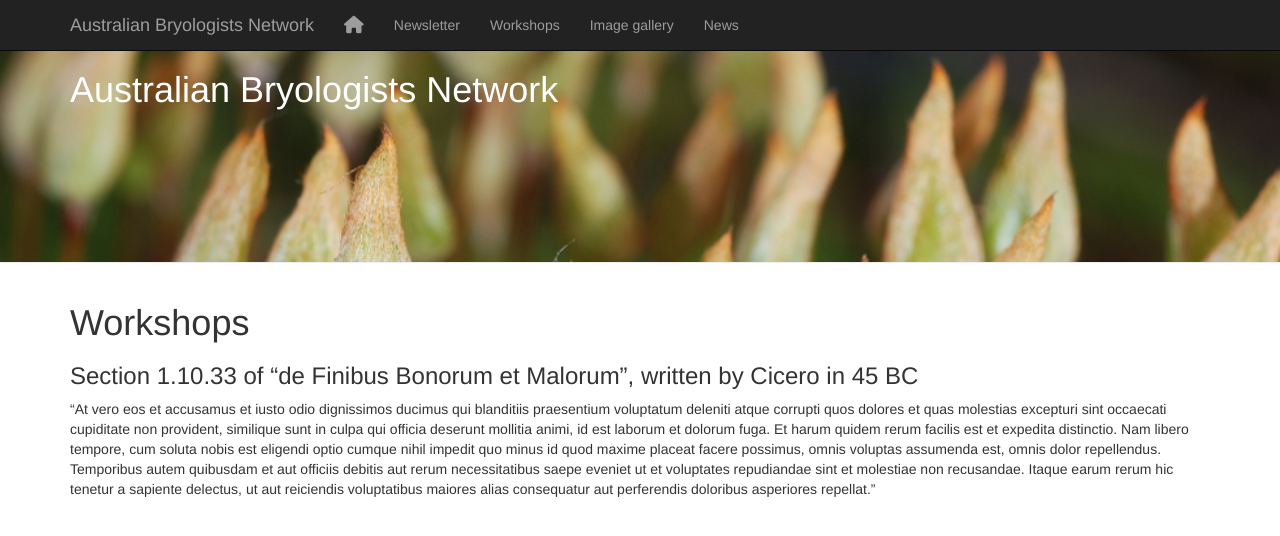
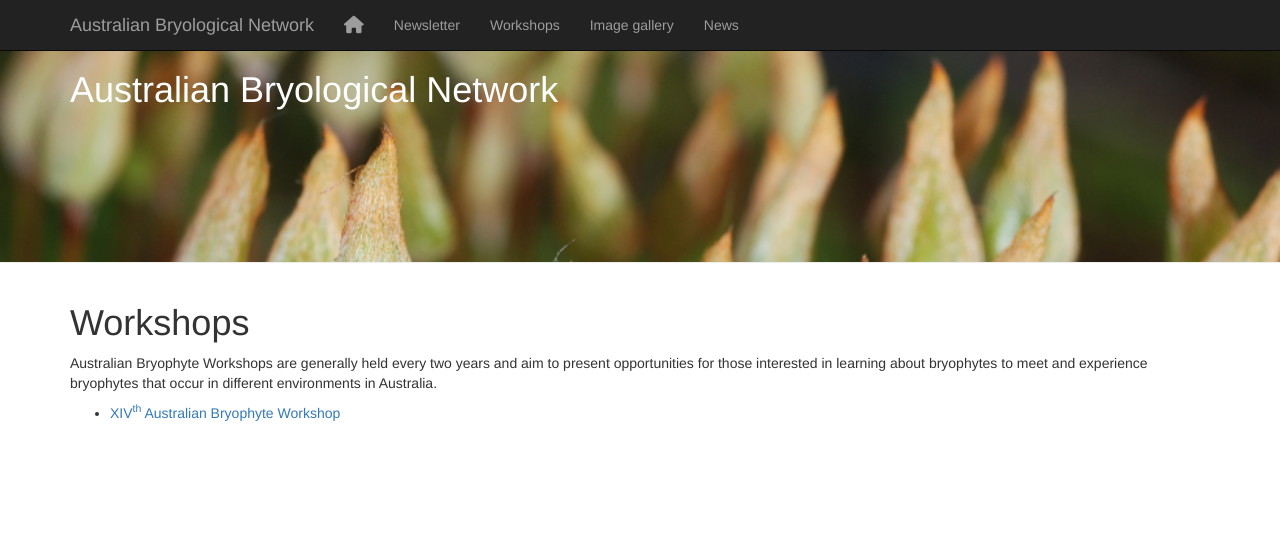
Before and after one commit to nielsklazenga/australian-bryological-network, a Jekyll site: the page built from workshops/index.md, in a window 1280 px wide. Shown: the top 536 px of the page. Built offline with Jekyll 4.4.1, drawn with Linux system fonts in a browser that asks for light colours; nearby versions of some CDN libraries.

Commit message:
Added workshop

```diff
--- a/_config.yml
+++ b/_config.yml
@@ -13,7 +13,7 @@
 # you will see them accessed via {{ site.title }}, {{ site.email }}, and so on.
 # You can create any custom variable you would like, and they will be accessible
 # in the templates via {{ site.myvariable }}.
-title: Australian Bryologists Network
+title: Australian Bryological Network
 email: your-email@example.com
 description: >- # this means to ignore newlines until "baseurl:"
   Lorem ipsum dolor sit amet, consectetur adipiscing elit, sed do eiusmod tempor incididunt ut labore et dolore magna aliqua. Ut enim ad minim veniam, quis nostrud exercitation ullamco laboris nisi ut aliquip ex ea commodo consequat. Duis aute irure dolor in reprehenderit in voluptate velit esse cillum dolore eu fugiat nulla pariatur. Excepteur sint occaecat cupidatat non proident, sunt in culpa qui officia deserunt mollit anim id est laborum.
--- a/_layouts/category.html
+++ b/_layouts/category.html
@@ -14,7 +14,7 @@ layout: page
             <h4>{{ month.name }}</h4>
             <ul>
               {% for post in month.items %}
-              <li><a href="{{ post.url | absolute_url }}">{{ post.title }}-{{ post.date }}</a></li>
+              <li><a href="{{ post.url | absolute_url }}">{{ post.title }}</a></li>
               {% endfor %}
             </ul>
           </li>
--- a/_layouts/home.html
+++ b/_layouts/home.html
@@ -21,8 +21,8 @@
       <div class="row">
         <div class="col-lg-4 col-md-6">
           <h2>Upcoming workshop</h2>
-          <p>Donec id elit non mi porta gravida at eget metus. Fusce dapibus, tellus ac cursus commodo, tortor mauris condimentum nibh, ut fermentum massa justo sit amet risus. Etiam porta sem malesuada magna mollis euismod. Donec sed odio dui. </p>
-          <p><a class="btn btn-default" href="#" role="button">View details &raquo;</a></p>
+          <p>The XIVth Australian Bryophyte Workshop will be held from 23–28 September 2018 in the picturesque Northern Rivers region of New South Wales</p>
+          <p><a class="btn btn-default" href="{{ "workshops/2018/" | relative_url }}" role="button">View details &raquo;</a></p>
         </div>
         <div class="col-lg-4 col-md-6">
           <h2>Latest newsletter</h2>
--- a/workshops.md
+++ /dev/null
@@ -1,10 +0,0 @@
----
-layout: page
-title: Workshops
-permalink: /workshops/
-banner_image: assets/images/banner/homepage-banner-dawsonia-longiseta.jpg
----
-
-### Section 1.10.33 of "de Finibus Bonorum et Malorum", written by Cicero in 45 BC
-
-"At vero eos et accusamus et iusto odio dignissimos ducimus qui blanditiis praesentium voluptatum deleniti atque corrupti quos dolores et quas molestias excepturi sint occaecati cupiditate non provident, similique sunt in culpa qui officia deserunt mollitia animi, id est laborum et dolorum fuga. Et harum quidem rerum facilis est et expedita distinctio. Nam libero tempore, cum soluta nobis est eligendi optio cumque nihil impedit quo minus id quod maxime placeat facere possimus, omnis voluptas assumenda est, omnis dolor repellendus. Temporibus autem quibusdam et aut officiis debitis aut rerum necessitatibus saepe eveniet ut et voluptates repudiandae sint et molestiae non recusandae. Itaque earum rerum hic tenetur a sapiente delectus, ut aut reiciendis voluptatibus maiores alias consequatur aut perferendis doloribus asperiores repellat."
--- /dev/null
+++ b/workshops/index.md
@@ -0,0 +1,11 @@
+---
+layout: page
+title: Workshops
+banner_image: assets/images/banner/homepage-banner-dawsonia-longiseta.jpg
+---
+
+Australian Bryophyte Workshops are generally held every two years and aim to present opportunities
+for those interested in learning about bryophytes to meet and experience bryophytes that occur in
+different environments in Australia.
+
+* [XIV<sup>th</sup> Australian Bryophyte Workshop]({{ "/workshops/2108" | relative_url }})
```
Also changed, not shown: workshops/2018/index.md (added, +51 -0 lines).
